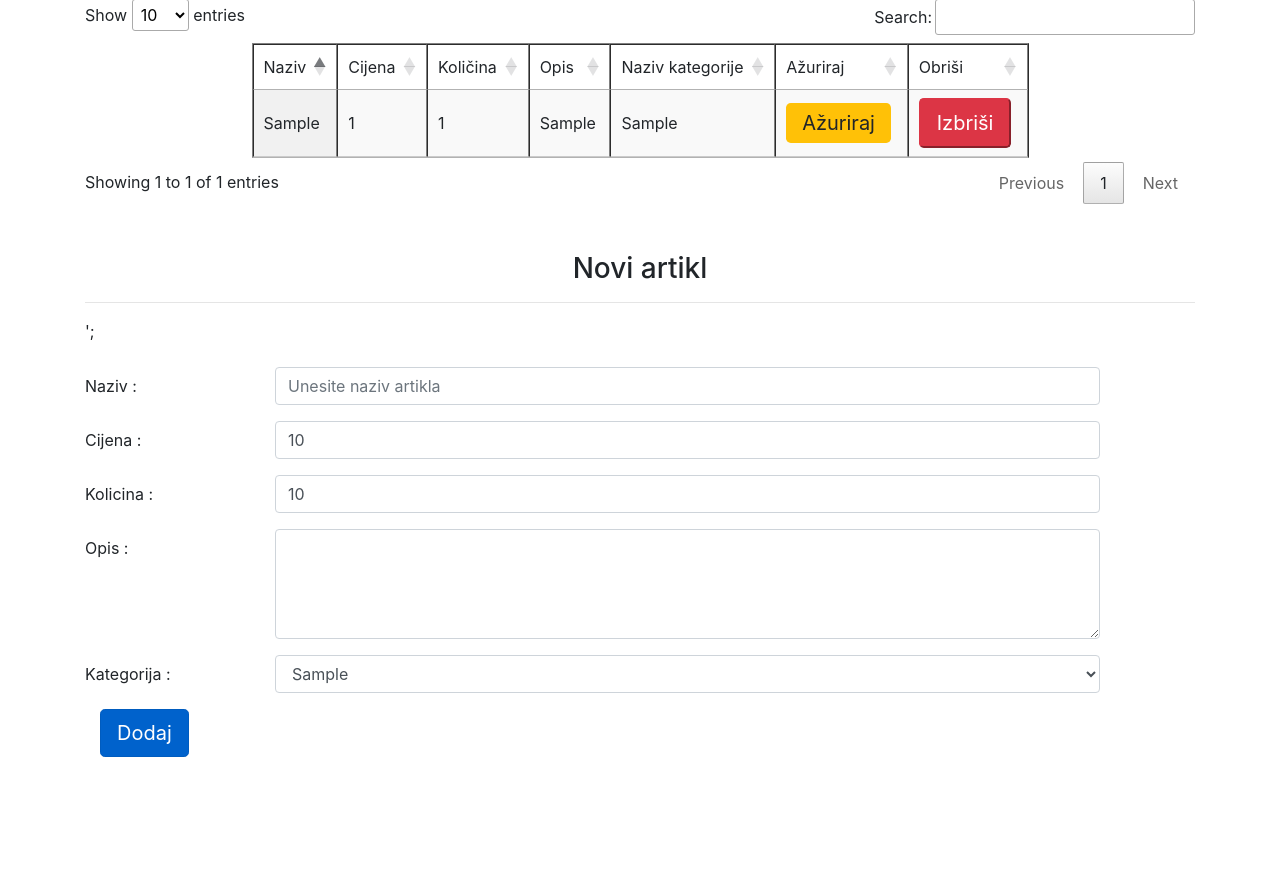
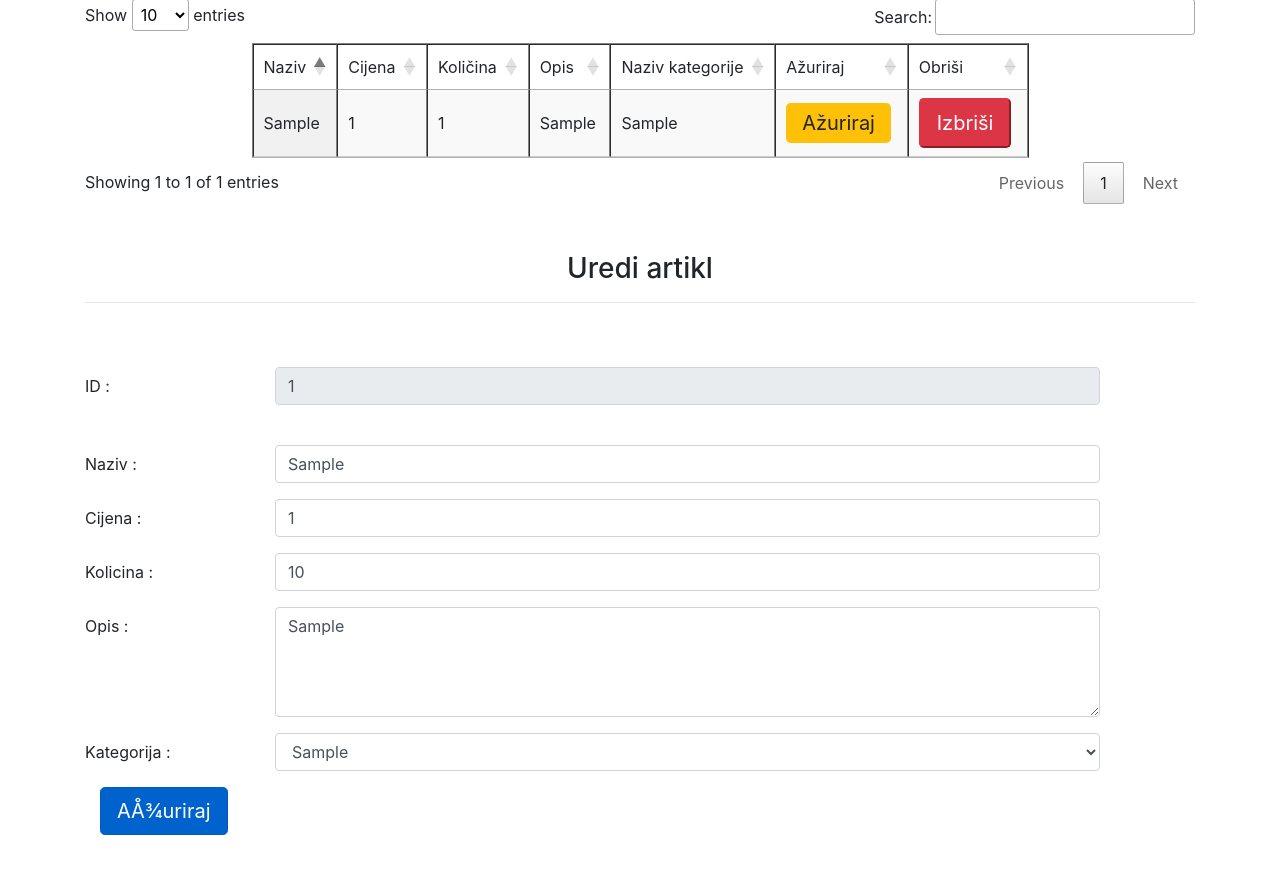
Before and after one commit to AIR-FOI-HR/AIR1914, a PHP site: page /Stranice/Artikli.php?artiklID=1 in a window 1280 px wide. Shown: the part 396-1271 px from the top of the page. Before the commit the page ends 1153 px from the top, so only its background shows below. Run offline with PHP 8.4, Linux system fonts and the light colour scheme; tables that the repository leaves empty hold one stand-in row (values such as "Sample post"); some libraries are stand-ins or nearby versions.

Commit message:
Prilagođavanje skripte Artikli.php za uređivanje odabranog artikla. #19

```diff
--- a/Food2GoWebDio/Stranice/Artikli.php
+++ b/Food2GoWebDio/Stranice/Artikli.php
@@ -6,7 +6,6 @@ $artikl=[];
 ?>
 <br>
 <div class="container h-100" >
-
     <p class="h2 text-center"> Upravljanje artiklima </p><hr><br>
     <div class="row h-100 justify-content-center align-items-center ">
         <form class="col-12" method="post" name="upravljanjeArtiklima" id="artikli">
@@ -15,35 +14,59 @@ $artikl=[];
             ?>
             <br>
             <br>
+        </form>
 
         <form class="col-12" method="post" id="formaZaRadArtiklima">
-            <p  class="h3 text-center">Novi artikl</p><hr>';
+            <?php
 
+            if(!isset($_GET['artiklID'])) echo'<p  class="h3 text-center">Novi artikl</p><hr>';
+            else{
+                echo'<p  class="h3 text-center">Uredi artikl</p><hr>';
+                $artikl=dohvatiArtiklPremaIDu();
+
+            }
+            ?>
             <br><br>
-
+            <?php
+            if(isset($_GET['artiklID'])){
+                echo ' <div class="form-group row">
+                <label for="idArtikla" class="col-sm-2 col-form-label">ID :</label>
+                <div class="col-sm-9">
+                    <input type="text" class="form-control" id="idArtikla" name="idArtikla" value="'.$artikl['ID'].'" readonly>
+                </div></div><br>';
+            }
+            ?>
             <div class="form-group row">
                 <label for="nazivArtikla" class="col-sm-2 col-form-label">Naziv :</label>
                 <div class="col-sm-9">
-                    <input type="text" class="form-control" id="nazivArtikla" name="nazivArtikla" placeholder="Unesite naziv artikla" required>
+                    <input type="text" class="form-control" id="nazivArtikla" name="nazivArtikla" <?php
+                    if(isset($_GET['artiklID']))echo"value='".$artikl["Naziv"]."'";
+                    ?>placeholder="Unesite naziv artikla" required>
                 </div><br>
 
             </div>
             <div class="form-group row">
                 <label for="cijenaArtikla" class="col-sm-2 col-form-label">Cijena :</label>
                 <div class="col-sm-9">
-                    <input type="number" min="1" max="1000"  value="10" class="form-control" id="cijenaArtikla" name="cijenaArtikla" required>
+                    <input type="number" min="1" max="1000" <?php
+                    if(isset($_GET['artiklID']))echo"value='".$artikl["Cijena"]."'";
+                    ?> value="10" class="form-control" id="cijenaArtikla" name="cijenaArtikla" required>
                 </div>
             </div>
             <div class="form-group row">
                 <label for="kolicinaRobe" class="col-sm-2 col-form-label">Kolicina :</label>
                 <div class="col-sm-9">
-                    <input type="number" min="1" max="1000" value="10" class="form-control" id="kolicinaRobe" name="kolicinaRobe" required>
+                    <input type="number" min="1" max="1000" value="10" class="form-control" id="kolicinaRobe" name="kolicinaRobe"<?php
+                    if(isset($_GET['artiklID']))echo"value='".$artikl["KolicinaZaliha"]."'";
+                    ?> required>
                 </div>
             </div>
             <div class="form-group row">
                 <label for="opisArtikla" class="col-sm-2 col-form-label">Opis :</label>
                 <div class="col-sm-9">
-                     <textarea  class="form-control" id="opisArtikla"  name="opisArtikla" cols="50" rows="4" ></textarea>
+                     <textarea  class="form-control" id="opisArtikla"  name="opisArtikla" cols="50" rows="4" ><?php
+                         if(isset($_GET['artiklID']))echo $artikl["Opis"];
+                         ?></textarea>
                 </div>
             </div>
             <div class="form-group row">
@@ -55,13 +78,13 @@ $artikl=[];
 
             <div style="margin: 0 auto" class="form-group row">
                 <div class="col-sm-5 align-text-bottom ">
-                  <input id="artiklDodaj" name="artiklDodaj" type="submit" class="btn btn-primary btn-lg active " value="Dodaj"></div>
-
-
+                    <?php
+                    if(!isset($_GET['artiklID']))echo'<input id="artiklDodaj" name="artiklDodaj" type="submit" class="btn btn-primary btn-lg active " value="Dodaj"></div> ';
+                    else echo '<button id="artiklUpdate" name="artiklUpdate" type="submit" class="btn btn-primary btn-lg active " >AÅ¾uriraj</button></div> ';
+                    ?>
                 </div>
         </form>
     </div></div>
-
 <?php
 include ('podnozje.php');
 ?>
```
